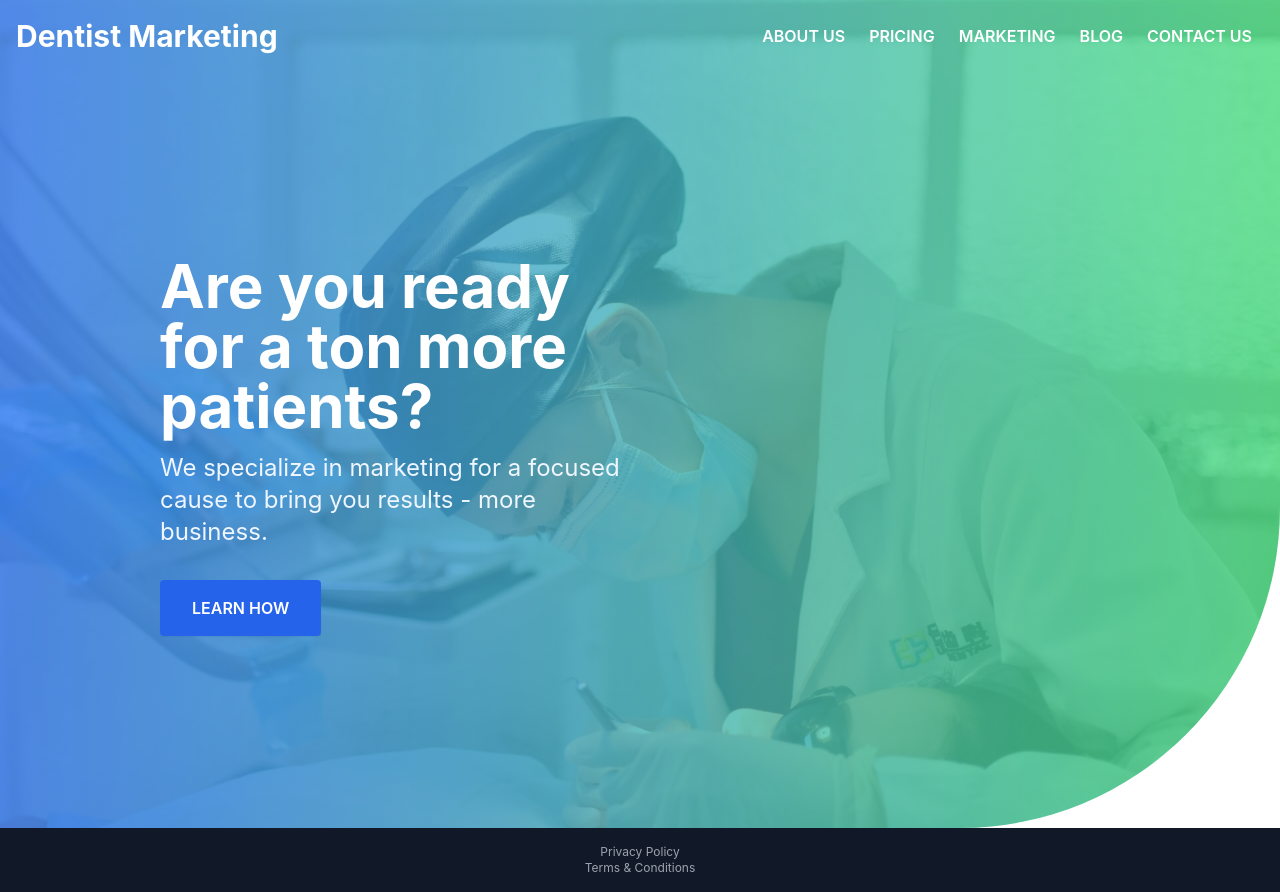
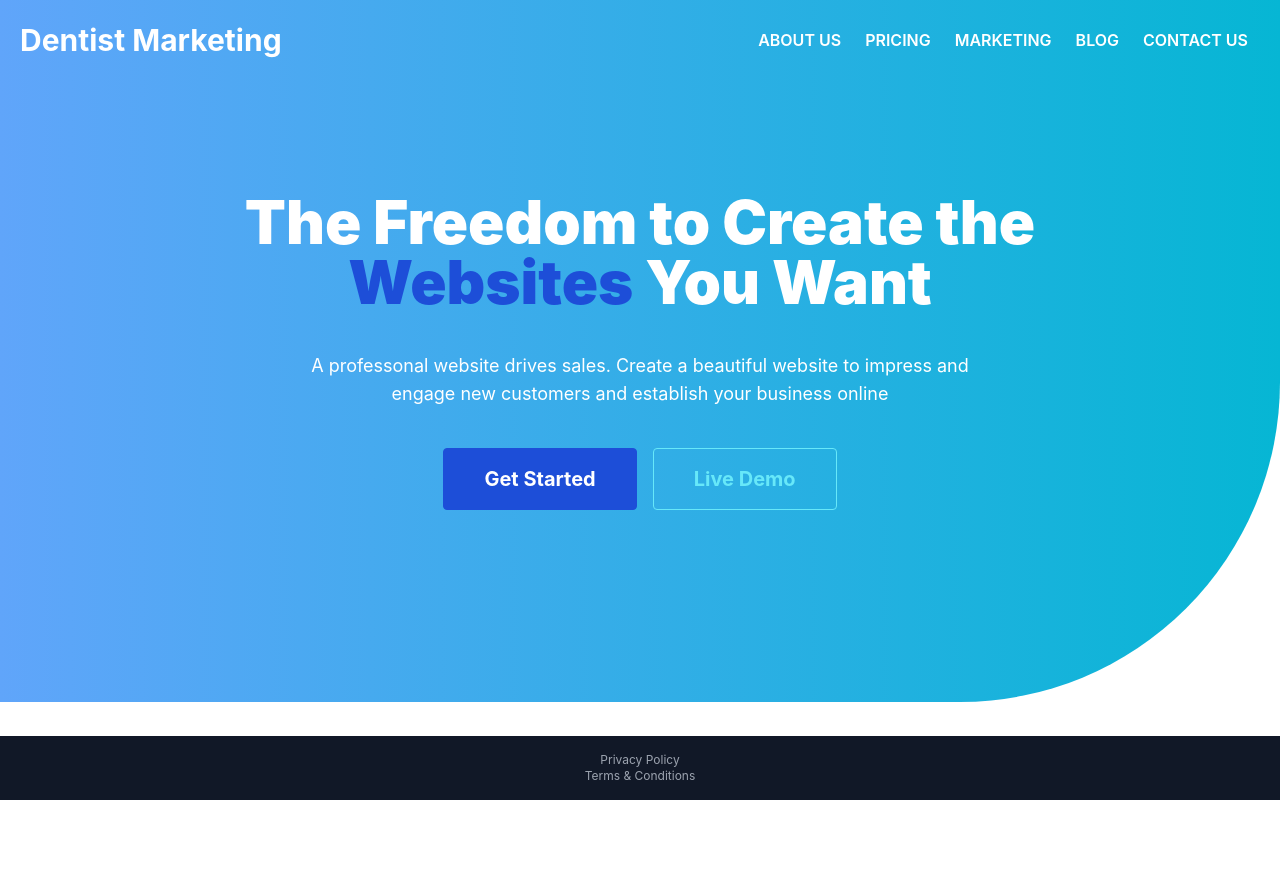
Before and after one commit to Joelynn94/agency-website, a Next.js app: page / in a window 1280 px wide. After the commit the page ends 800 px from the top, so only its background shows below. Built offline with nearby package versions, Linux system fonts and the light colour scheme.

Commit message:
style: changed hero section layout

```diff
--- a/components/hero.js
+++ b/components/hero.js
@@ -1,24 +1,24 @@
 export default function Hero() {
 	return (
-		<div class="bg-gray-100 dark:bg-transparent">
+		<div class="cover bg-gradient-to-r from-blue-400 to-cyan-500 overflow-hidden flex items-center py-12 sm:py-24 rounded-br-3xl md:rounded-br-40xl">
 			<div class="container mx-auto flex flex-col items-center py-12 sm:py-24">
-				<div class="w-11/12 sm:w-2/3 lg:flex justify-center items-center flex-col  mb-5 sm:mb-10">
-					<h1 class="text-2xl sm:text-3xl md:text-4xl lg:text-5xl xl:text-6xl text-center text-gray-800 dark:text-white font-black leading-7 md:leading-10">
+				<div class="w-11/12 sm:w-2/3 lg:flex justify-center items-center flex-col mb-5 sm:mb-10">
+					<h1 class="text-2xl sm:text-3xl md:text-4xl lg:text-5xl xl:text-6xl text-center text-white font-black leading-7 md:leading-10">
 						The Freedom to Create the
-						<span class="text-indigo-700">Websites</span>
+						<span class="text-blue-700"> Websites </span>
 						You Want
 					</h1>
-					<p class="mt-5 sm:mt-10 lg:w-10/12 text-gray-400 font-normal text-center text-sm sm:text-lg">
+					<p class="mt-5 sm:mt-10 lg:w-10/12 font-normal text-center text-white text-sm sm:text-lg">
 						A professonal website drives sales. Create a beautiful
 						website to impress and engage new customers and
 						establish your business online{" "}
 					</p>
 				</div>
 				<div class="flex justify-center items-center">
-					<button class="focus:outline-none focus:ring-2 focus:ring-offset-2 focus:ring-indigo-700 bg-indigo-700 transition duration-150 ease-in-out hover:bg-indigo-600 lg:text-xl lg:font-bold  rounded text-white px-4 sm:px-10 border border-indigo-700 py-2 sm:py-4 text-sm">
+					<button class="focus:outline-none focus:ring-2 focus:ring-offset-2 focus:ring-blue-700 bg-blue-700 transition duration-150 ease-in-out hover:bg-blue-600 lg:text-xl lg:font-bold rounded text-white px-4 sm:px-10 border border-blue-700 py-2 sm:py-4 text-sm">
 						Get Started
 					</button>
-					<button class="ml-4 focus:outline-none focus:ring-2 focus:ring-offset-2 focus:ring-indigo-700 bg-transparent transition duration-150 ease-in-out hover:border-indigo-600 lg:text-xl lg:font-bold  hover:text-indigo-600 rounded border border-indigo-700 text-indigo-700 px-4 sm:px-10 py-2 sm:py-4 text-sm">
+					<button class="ml-4 focus:outline-none focus:ring-2 focus:ring-offset-2 focus:ring-cyan-300 hover:border-cyan-300 hover:text-blue-700 hover:bg-cyan-300  bg-transparent transition duration-150 ease-in-out lg:text-xl lg:font-bold rounded border border-cyan-300 text-cyan-300 px-4 sm:px-10 py-2 sm:py-4 text-sm">
 						Live Demo
 					</button>
 				</div>
--- a/components/navbar.js
+++ b/components/navbar.js
@@ -1,6 +1,6 @@
 export default function Navbar() {
 	return (
-		<nav className="absolute z-50 w-full top-0 left-0 flex flex-wrap items-center justify-between px-4 py-4">
+		<nav className="absolute z-50 w-full top-0 left-0 p-5 flex flex-wrap items-center justify-between">
 			<div className="container mx-auto flex flex-wrap items-center justify-between">
 				<div className="w-full relative flex justify-between lg:w-auto lg:static lg:block lg:justify-start">
 					<a href="/" className="text-white font-bold text-3xl">
--- a/pages/index.js
+++ b/pages/index.js
@@ -15,38 +15,7 @@ export default function Home() {
 				/>
 				<link rel="icon" href="/favicon.ico" />
 			</Head>
-			<div className="rounded-br-3xl md:rounded-br-40xl overflow-hidden">
-				<section
-					className="cover relative bg-gradient-to-r from-blue-500 to-green-400 px-4 sm:px-8 lg:px-16 xl:px-40 2xl:px-64 overflow-hidden py-48 flex
-      items-center"
-				>
-					<div className="h-full absolute top-0 left-0 right-0 z-0">
-						<img
-							src="images/agency_hero.jpg"
-							alt=""
-							className="w-full h-full object-cover opacity-20"
-						/>
-					</div>
-
-					<div className="lg:w-3/4 xl:w-2/4 relative z-10 h-100 lg:mt-16">
-						<div>
-							<h1 className="text-white text-4xl md:text-5xl xl:text-6xl font-bold leading-tight">
-								Are you ready for a ton more patients?
-							</h1>
-							<p className="text-blue-50 text-xl md:text-2xl leading-snug mt-4">
-								We specialize in marketing for a focused cause
-								to bring you results - more business.
-							</p>
-							<a
-								href="/marketing.html"
-								className="uppercase px-8 py-4 shadow-sm rounded inline-block mt-8 font-semibold hover:bg-blue-500 bg-blue-600 text-white"
-							>
-								Learn How
-							</a>
-						</div>
-					</div>
-				</section>
-			</div>
+			<Hero />
 		</Layout>
 	);
 }
```
Also changed, not shown: components/hero2.html (added, +36 -0 lines).
